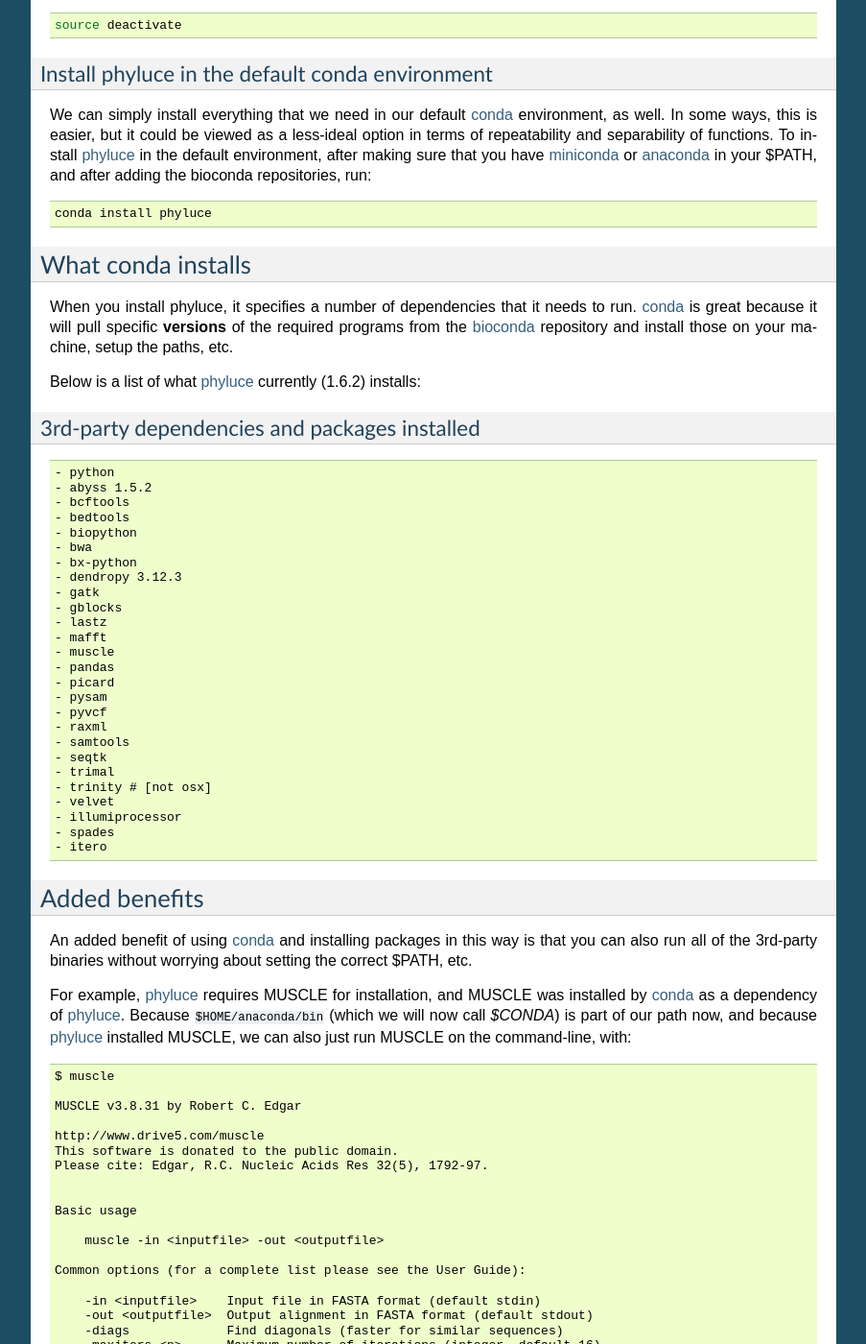
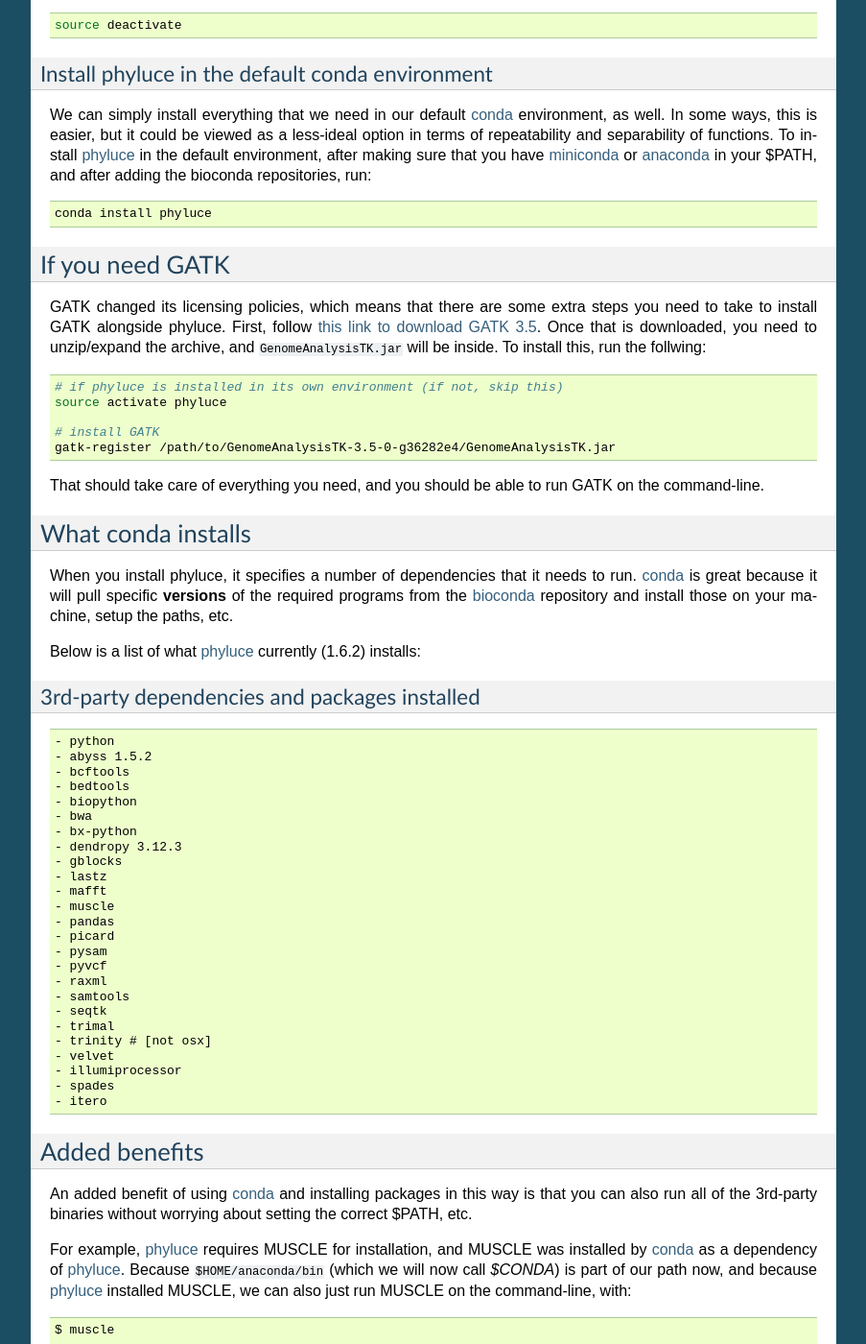
Before and after one commit to faircloth-lab/phyluce, a Sphinx documentation site: the page built from docs/installation.rst, in a window 1280 px wide and 1400 px high, scrolled down 3221 px. Shown: the whole window at 96% size, without its empty margins (198-1101 px from the left). Built offline with Sphinx 7.4.7, drawn with Linux system fonts in a browser that asks for light colours; some of the changed text lies outside the part shown.

Commit message:
Updated documentation to add info on installing GATK. Addresses #112.

```diff
--- a/docs/installation.rst
+++ b/docs/installation.rst
@@ -226,6 +226,27 @@
 
     conda install phyluce
 
+If you need GATK
+================
+
+GATK changed its licensing policies, which means that there are some extra
+steps you need to take to install GATK alongside phyluce.  First, follow `this
+link to download GATK 3.5
+<https://software.broadinstitute.org/gatk/download/auth?package=GATK-
+archive&version=3.5-0-g36282e4>`_.  Once that is downloaded, you need to
+unzip/expand the archive, and ``GenomeAnalysisTK.jar`` will be inside.  To
+install this, run the follwing:
+
+.. code-block:: bash
+
+    # if phyluce is installed in its own environment (if not, skip this)
+    source activate phyluce
+
+    # install GATK
+    gatk-register /path/to/GenomeAnalysisTK-3.5-0-g36282e4/GenomeAnalysisTK.jar
+
+That should take care of everything you need, and you should be able to run GATK on the command-line.
+
 
 What conda installs
 ===================
```
Also changed, not shown: other parts of docs/installation.rst (+0 -8 lines).
